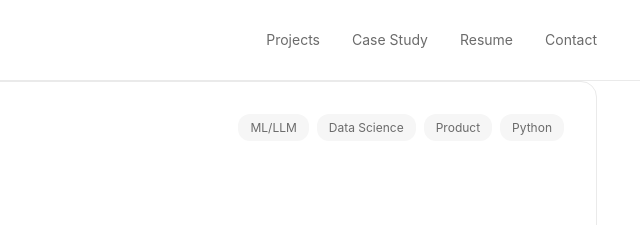
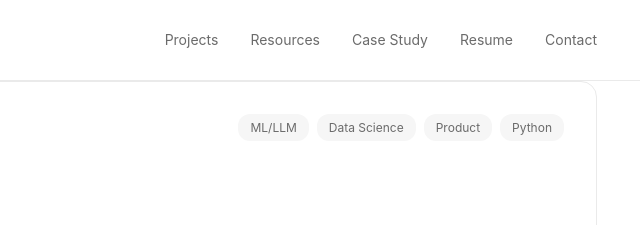
Before and after one commit to nazaninghelichi/grown-up-portfolio, a plain HTML site: page index.html in a window 1280 px wide. Shown: the top 225 px of the page, 571-1211 px from the left. Drawn offline with Linux system fonts and the light colour scheme.

Commit message:
Add Resources to header navigation
Co-Authored-By: Claude Sonnet 4.5 <noreply@anthropic.com>

```diff
--- a/index.html
+++ b/index.html
@@ -13,6 +13,7 @@
             <div class="header-left">Nazanin</div>
             <nav class="header-right">
                 <a href="#projects">Projects</a>
+                <a href="#resources">Resources</a>
                 <a href="#case-study">Case Study</a>
                 <a href="#resume">Resume</a>
                 <a href="#contact">Contact</a>
@@ -86,7 +87,7 @@
         </section>
 
         <!-- Resources Section -->
-        <section class="resources-card">
+        <section id="resources" class="resources-card">
             <div class="card-header">
                 <h3>Resources & Cool Finds</h3>
             </div>
```
